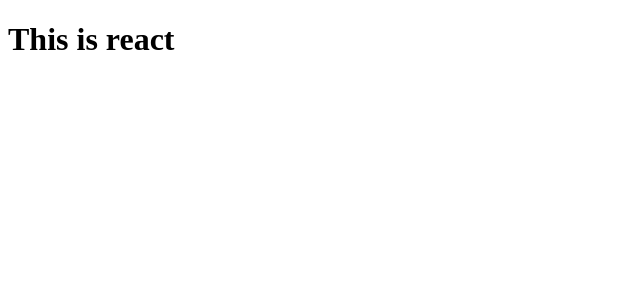
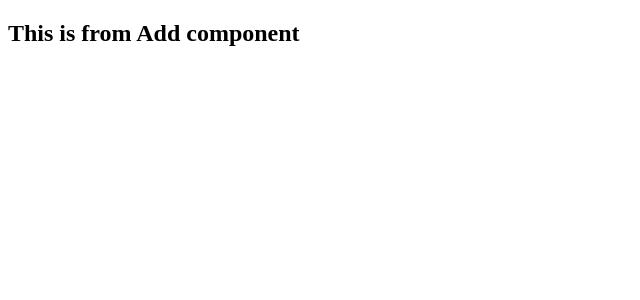
Before and after one commit to Phalcin/work-life, a React (Create React App) app in the folder my-app/: page / in a window 1280 px wide. Shown: the top 300 px of the page, without its empty margins (0-640 px from the left). Built offline with nearby package versions, Linux system fonts and the light colour scheme.

Commit message:
new changes

```diff
--- /dev/null
+++ b/my-app/src/Add.js
@@ -0,0 +1,11 @@
+import React from "react";
+
+const Add = () => {
+  return (
+    <div>
+      <h1>This is from Add component</h1>
+    </div>
+  );
+};
+
+export default Add;
--- a/my-app/src/App.js
+++ b/my-app/src/App.js
@@ -1,5 +1,11 @@
+import Add from "./Add";
+
 function App() {
-  return <h1>This is react</h1>;
+  return (
+    <section>
+      <Add />
+    </section>
+  );
 }
 
 export default App;
```
